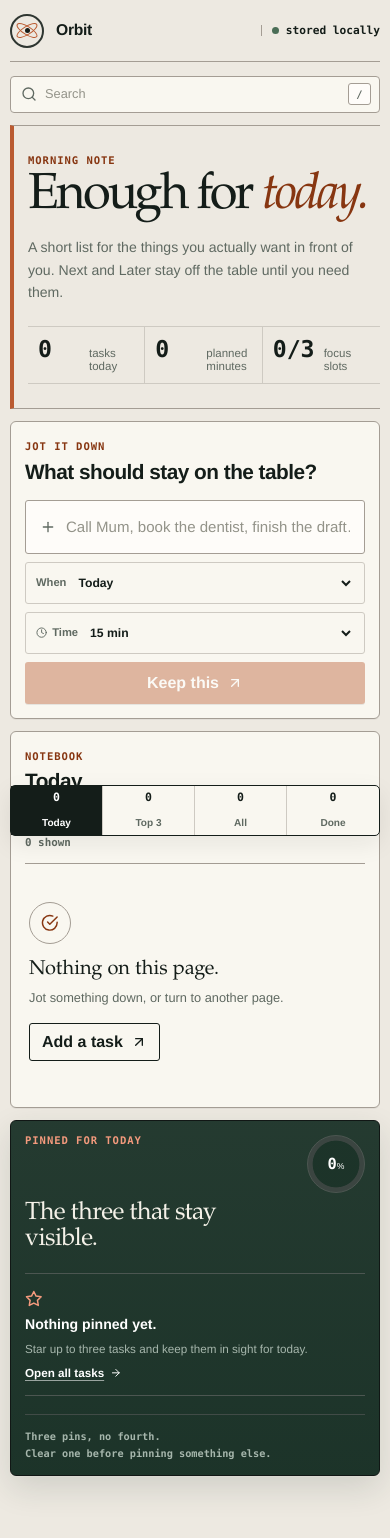
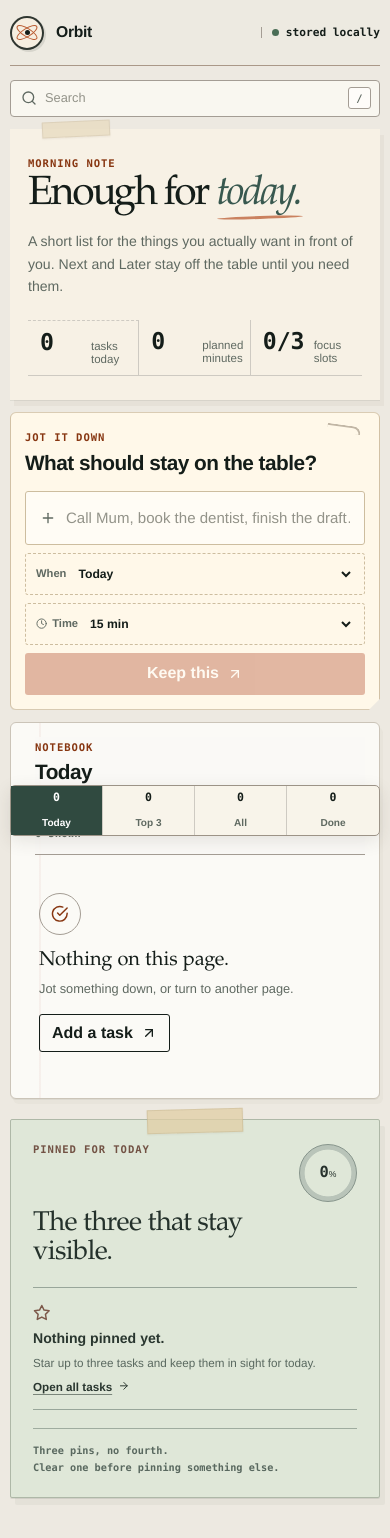
Before and after one commit to MykolaDotsenko/To-Do-List-react-own-implementation, a React (Vite) app: page / in a window 390 px wide. Shown: the top 1538 px of the page. Built offline with nearby package versions, Linux system fonts and the light colour scheme.

Commit message:
Turn Orbit into a warm Nordic home planner

```diff
--- a/src/components/TodoList.module.scss
+++ b/src/components/TodoList.module.scss
@@ -1520,3 +1520,439 @@
     box-shadow: inset 5px 0 0 var(--accent);
   }
 }
+
+
+/* Home desk layer: warm, tactile and intentionally a little imperfect. */
+
+.appShell {
+  width: min(1380px, 100%);
+}
+
+.topbar {
+  min-height: 66px;
+  border-bottom-color: color-mix(in oklab, var(--line-strong) 72%, #b88968);
+  background: color-mix(in oklab, var(--page) 97%, #fff8eb);
+}
+
+.brandMark {
+  background: #f6eee0;
+  box-shadow: 2px 2px 0 color-mix(in oklab, var(--ink) 10%, transparent);
+}
+
+.layout {
+  grid-template-columns: 198px minmax(0, 1fr) 300px;
+  gap: 28px;
+}
+
+.sidebar {
+  border-right-style: dashed;
+  border-right-color: color-mix(in oklab, var(--line-strong) 74%, #8f7c68);
+}
+
+.sidebarIntro {
+  position: relative;
+}
+
+.sidebarIntro::after {
+  content: "";
+  display: block;
+  width: 58px;
+  height: 2px;
+  margin-top: 18px;
+  background: var(--accent);
+  transform: rotate(-2deg);
+  transform-origin: left center;
+}
+
+.hero {
+  position: relative;
+  overflow: visible;
+  padding: 30px 22px 32px 26px;
+  border: 0;
+  border-left: 0;
+  background: #f7f1e5;
+  box-shadow:
+    0 1px 0 color-mix(in oklab, var(--ink) 7%, transparent),
+    4px 6px 0 color-mix(in oklab, #9d8c77 9%, transparent);
+  clip-path: polygon(0 0, 98.5% 0, 100% 8%, 100% 100%, 0 100%);
+  transform: rotate(-.16deg);
+  transform-origin: 20% 50%;
+}
+
+.hero::before {
+  content: "";
+  position: absolute;
+  top: -8px;
+  left: 54px;
+  width: 82px;
+  height: 18px;
+  border: 1px solid color-mix(in oklab, #a99a86 20%, transparent);
+  background: rgba(232, 219, 192, .78);
+  box-shadow: 0 1px 2px rgba(72, 57, 42, .06);
+  transform: rotate(-2.5deg);
+}
+
+.hero h2 {
+  max-width: 620px;
+  font-size: clamp(2.55rem, 4.8vw, 4.55rem);
+}
+
+.hero h2 em {
+  position: relative;
+  color: #38584f;
+  font-style: italic;
+}
+
+.hero h2 em::after {
+  content: "";
+  position: absolute;
+  right: -2px;
+  bottom: -.08em;
+  left: 1px;
+  height: 3px;
+  border-radius: 50%;
+  background: color-mix(in oklab, var(--accent) 74%, transparent);
+  transform: rotate(-1.8deg);
+}
+
+.heroStats {
+  border-top: 0;
+  align-content: center;
+}
+
+.heroStats article {
+  padding: 9px 0 9px 12px;
+  border-bottom-style: dashed;
+}
+
+.heroStats article:first-child {
+  border-top: 1px dashed var(--line);
+}
+
+.captureCard {
+  position: relative;
+  border-color: #d2c1a5;
+  background: #fff8e9;
+  box-shadow:
+    0 1px 0 rgba(70, 54, 32, .08),
+    3px 4px 0 rgba(92, 73, 49, .035);
+  clip-path: polygon(0 0, 100% 0, 100% calc(100% - 11px), calc(100% - 11px) 100%, 0 100%);
+}
+
+.captureCard::before {
+  content: "";
+  position: absolute;
+  top: 12px;
+  right: 18px;
+  width: 34px;
+  height: 8px;
+  border-top: 2px solid #8f816f;
+  border-right: 2px solid #8f816f;
+  border-radius: 0 10px 0 0;
+  opacity: .55;
+  transform: rotate(8deg);
+}
+
+.captureInputWrap {
+  border-color: #cdbd9f;
+  background: rgba(255, 253, 247, .86);
+}
+
+.captureMeta {
+  align-items: stretch;
+}
+
+.compactField {
+  border-style: dashed;
+  border-color: #cdbd9f;
+}
+
+.primaryButton {
+  background: #b95d3f;
+  box-shadow: none;
+}
+
+.primaryButton:not(:disabled):hover {
+  background: #9c4932;
+}
+
+.listSection {
+  position: relative;
+  overflow: hidden;
+  border-color: #cbc4b8;
+  background:
+    linear-gradient(
+      90deg,
+      transparent 0,
+      transparent 43px,
+      rgba(190, 96, 74, .14) 44px,
+      transparent 45px
+    ),
+    repeating-linear-gradient(
+      180deg,
+      #fbfaf6 0,
+      #fbfaf6 43px,
+      rgba(81, 91, 85, .055) 44px,
+      #fbfaf6 45px
+    );
+  box-shadow:
+    0 1px 0 rgba(33, 39, 36, .06),
+    3px 5px 0 rgba(102, 91, 72, .035);
+}
+
+.listHeading {
+  margin-left: 28px;
+  padding-right: 4px;
+  background: rgba(251, 250, 246, .88);
+}
+
+.taskList {
+  margin-left: 28px;
+}
+
+.taskCard {
+  min-height: 74px;
+  border-bottom-color: rgba(91, 98, 93, .11);
+}
+
+.taskCard::after {
+  background: rgba(185, 93, 63, .19);
+}
+
+.taskCard:hover {
+  background: rgba(255, 255, 255, .36);
+}
+
+.taskCardFocus {
+  background: rgba(245, 225, 211, .62);
+  box-shadow: inset 3px 0 0 #b95d3f;
+}
+
+.checkControl input {
+  border-radius: 50%;
+  border-color: #9d978c;
+  background: #fffefa;
+}
+
+.iconButtonActive {
+  background: transparent;
+  color: #a84f35;
+}
+
+.iconButtonActive svg {
+  fill: #d99a7f;
+}
+
+.emptyState {
+  margin-left: 28px;
+}
+
+.focusPanel {
+  position: sticky;
+  overflow: visible;
+  padding: 24px 22px 22px;
+  border: 1px solid #aeb8a7;
+  border-radius: 2px;
+  background: #dfe7d8;
+  color: #26312c;
+  box-shadow:
+    0 1px 0 rgba(42, 53, 47, .10),
+    5px 7px 0 rgba(75, 87, 70, .055);
+  transform: rotate(.28deg);
+  transform-origin: 50% 10%;
+}
+
+.focusPanel::before {
+  content: "";
+  position: absolute;
+  top: -11px;
+  left: 50%;
+  width: 96px;
+  height: 24px;
+  border: 1px solid rgba(151, 131, 95, .18);
+  background: rgba(225, 207, 166, .76);
+  box-shadow: 0 1px 2px rgba(72, 57, 42, .06);
+  transform: translateX(-50%) rotate(-1.6deg);
+}
+
+.focusPanel .eyebrow {
+  color: #725244;
+}
+
+.progressOrb {
+  border-color: #87958c;
+  background:
+    radial-gradient(circle at center, #dfe7d8 58%, transparent 60%),
+    conic-gradient(#b95d3f var(--progress), #b9c4b9 0deg);
+  color: #26312c;
+}
+
+.focusPanel h2 {
+  max-width: 230px;
+  color: #24312b;
+  font-size: 1.7rem;
+}
+
+.nextTask {
+  border: 0;
+  border-top: 1px dashed #93a096;
+  border-bottom: 1px dashed #93a096;
+  border-radius: 0;
+  background: transparent;
+}
+
+.nextTaskIcon {
+  background: #b95d3f;
+}
+
+.nextTaskLabel {
+  color: #7b5647;
+}
+
+.nextTaskMeta,
+.focusStack p,
+.focusHint,
+.focusEmpty p {
+  color: #59685f;
+}
+
+.focusAction {
+  border: 1px solid #2d453b;
+  background: #2f4d42;
+  box-shadow: none;
+}
+
+.focusAction:hover {
+  background: #243d34;
+}
+
+.focusStack {
+  border-top-color: #9fac9f;
+}
+
+.focusStack li {
+  border-bottom-color: #9fac9f;
+}
+
+.focusStack span {
+  color: #8a5b48;
+}
+
+.focusEmpty {
+  border-color: #98a69a;
+  color: #7c5849;
+}
+
+.focusEmpty strong,
+.focusEmpty button {
+  color: #29362f;
+}
+
+.focusHint {
+  border-top-color: #9fac9f;
+}
+
+.toast {
+  border-color: #645d53;
+  background: #302e2a;
+  box-shadow: 3px 4px 0 rgba(61, 52, 43, .16);
+}
+
+.mobileNav {
+  border-color: #9c9387;
+  background: #f8f4ea;
+  box-shadow: 0 5px 18px rgba(58, 49, 39, .11);
+}
+
+.mobileNav .mobileNavActive {
+  background: #304a40;
+}
+
+@media (hover: hover) and (pointer: fine) {
+  .hero:hover {
+    transform: rotate(-.08deg) translateY(-1px);
+  }
+
+  .focusPanel:hover {
+    transform: rotate(.12deg) translateY(-1px);
+  }
+
+  .captureCard:hover {
+    box-shadow:
+      0 1px 0 rgba(70, 54, 32, .08),
+      4px 5px 0 rgba(92, 73, 49, .045);
+  }
+}
+
+@media (max-width: 1180px) {
+  .focusPanel {
+    transform: none;
+  }
+}
+
+@media (max-width: 840px) {
+  .hero {
+    transform: none;
+    clip-path: none;
+    padding: 24px 18px;
+  }
+
+  .hero::before {
+    left: 32px;
+  }
+
+  .listHeading,
+  .taskList,
+  .emptyState {
+    margin-left: 16px;
+  }
+
+  .focusPanel {
+    transform: none;
+    margin-top: 20px;
+  }
+}
+
+@media (max-width: 430px) {
+  .hero::before {
+    width: 68px;
+    height: 16px;
+  }
+
+  .listSection {
+    background:
+      linear-gradient(
+        90deg,
+        transparent 0,
+        transparent 28px,
+        rgba(190, 96, 74, .12) 29px,
+        transparent 30px
+      ),
+      #fbfaf6;
+  }
+
+  .listHeading,
+  .taskList,
+  .emptyState {
+    margin-left: 10px;
+  }
+}
+
+@media (forced-colors: active) {
+  .hero,
+  .captureCard,
+  .listSection,
+  .focusPanel {
+    clip-path: none;
+    transform: none;
+    background: Canvas;
+    color: CanvasText;
+    box-shadow: none;
+  }
+
+  .hero::before,
+  .focusPanel::before,
+  .captureCard::before {
+    display: none;
+  }
+}
```
